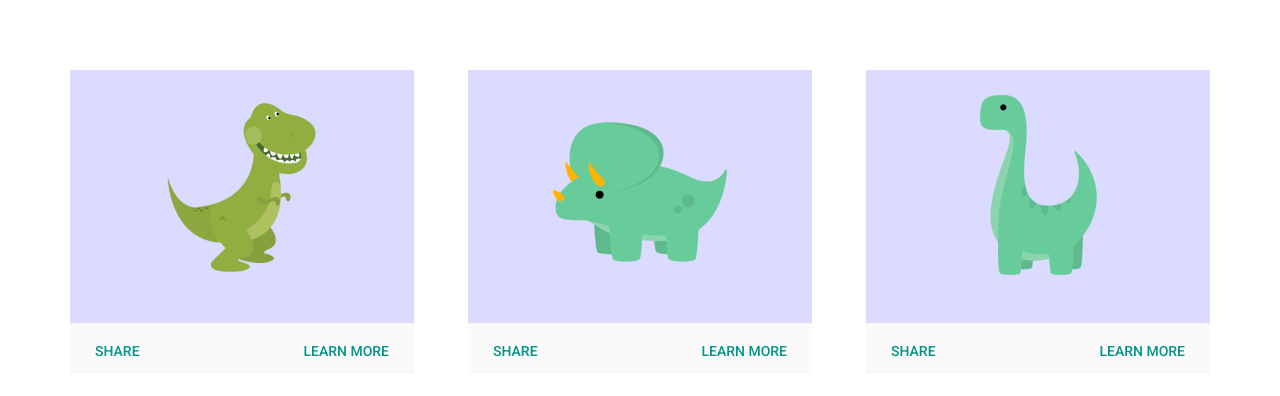
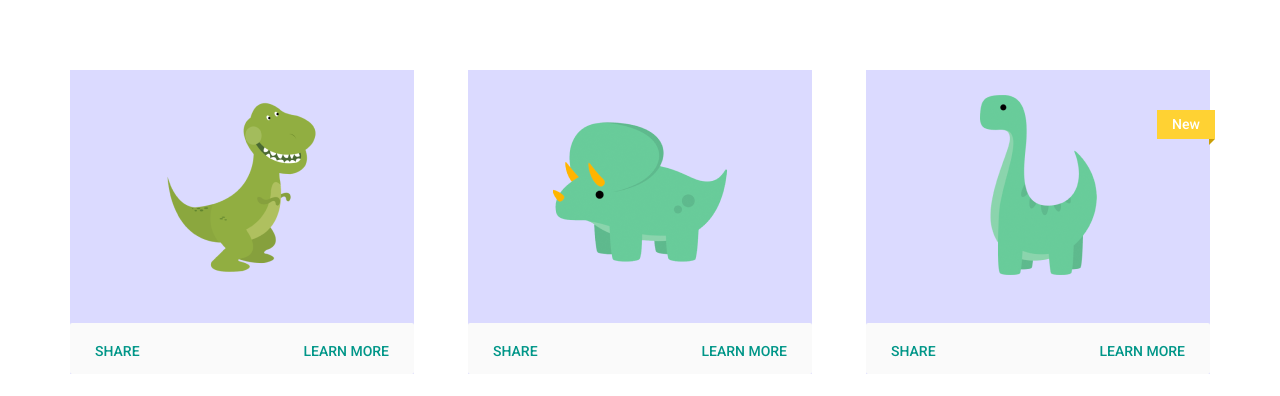
Before and after one commit to OBeliakov/Dino__testTask, a plain HTML site: page index.html in a window 1280 px wide. Shown: the part 250-646 px from the top of the page. Drawn offline with Linux system fonts and the light colour scheme.

Commit message:
Update style.css

```diff
--- a/css/style.css
+++ b/css/style.css
@@ -50,6 +50,36 @@ body {
     align-items: flex-start;
     background-color: #DBDAFF;
     cursor: pointer;
+}
+
+.dinos-block .dino:last-child {
+    position: relative;
+}
+
+.dinos-block .dino:last-child::after {
+    content: "New";
+    font-weight: 500;
+    line-height: normal;
+    color: #fff;
+    font-size: 14px;
+    text-align: center;
+    position: absolute;
+    width: 58px;
+    height: 23px;
+    padding-top: 6px;
+    background: #FFD233;
+    right: -5px;
+    top: 40px;
+}
+
+.dinos-block .dino:last-child::before {
+    content: "";
+    border: 3px solid transparent;
+    border-left: 3px solid #CA9F07;
+    border-top: 3px solid #CA9F07;
+    position: absolute;
+    right: -5px;
+    top: 69px;
 }
 
 .dinos-block .dino:hover {
```
